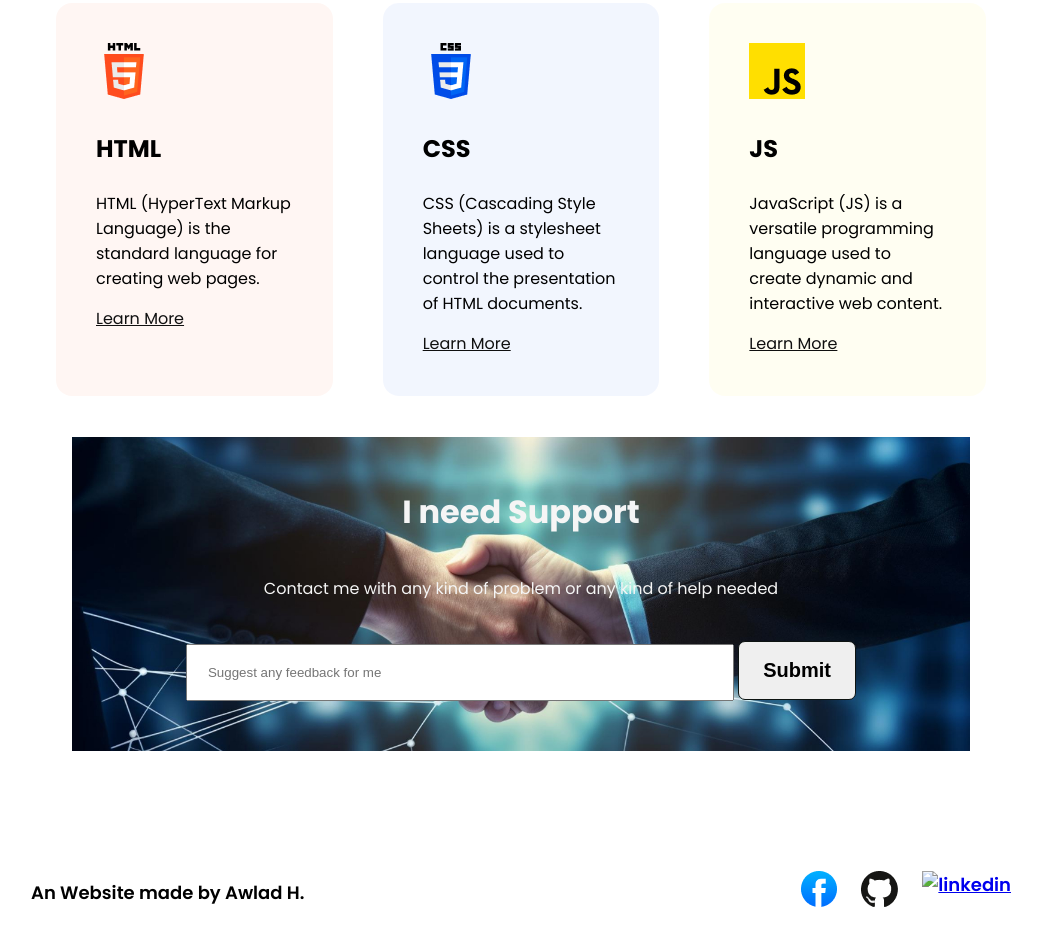
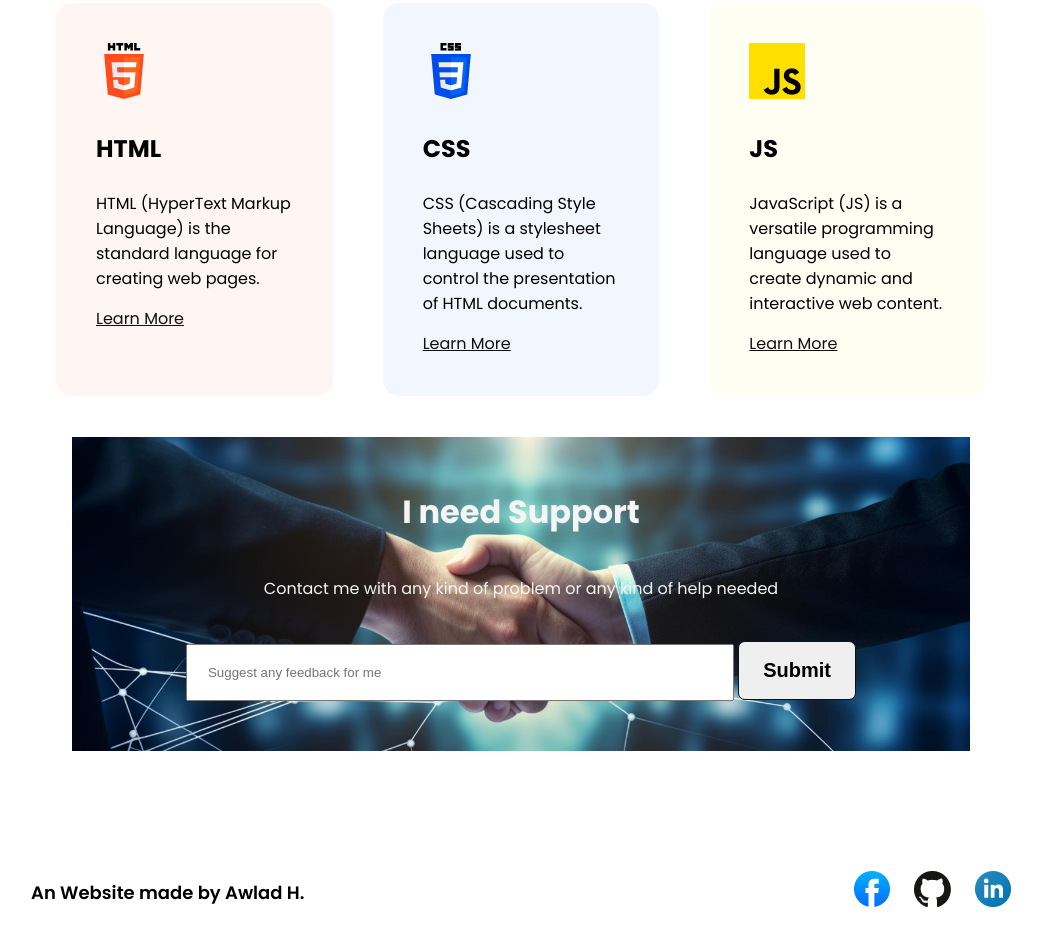
Before and after one commit to AlaminIbneFaruk/Assignmentno.1, a plain HTML site: page index.html in a window 1280 px wide. Shown: the part 3167-4113 px from the top of the page, without its empty margins (119-1161 px from the left). Drawn offline with Linux system fonts and the light colour scheme; the site is published under a folder, as on GitHub Pages, so addresses that start at the root find nothing.

Commit message:
finished product from my eye

```diff
--- a/index.html
+++ b/index.html
@@ -153,7 +153,7 @@
                 <img src="B10A1-Challenge-Begins-main/assets/github.png" alt="github-logo">
             </a>
             <a href="https://www.linkedin.com">
-                <img src="/B10A1-Challenge-Begins-main/assets/linkedin-icon 1.png" alt="linkedin">
+                <img src="B10A1-Challenge-Begins-main/assets/linkedin-icon 1.png" alt="linkedin">
             </a>
         </div>
      </footer>
```
